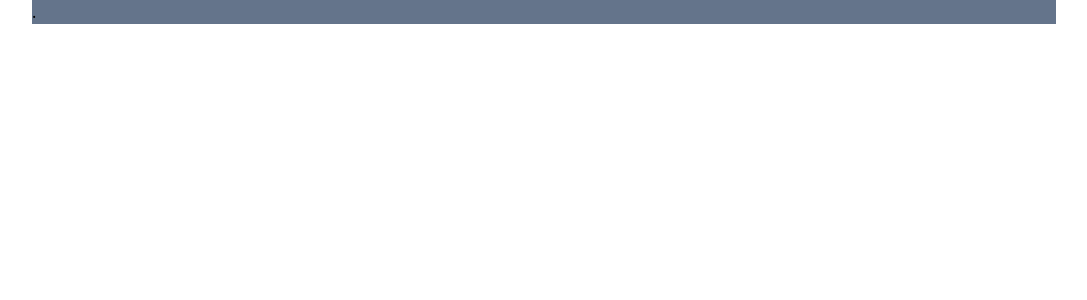
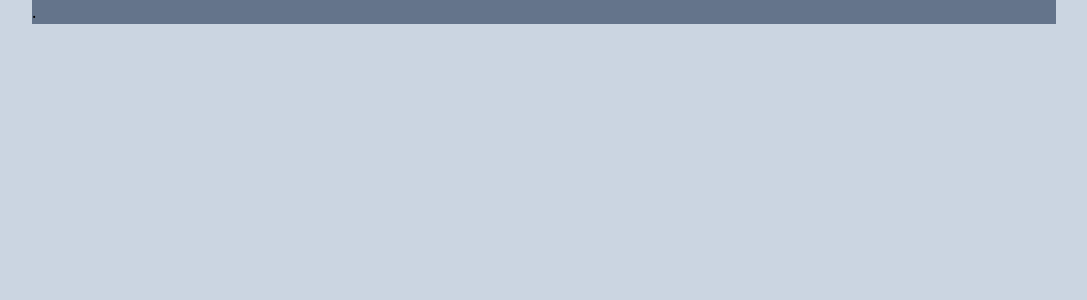
Before and after one commit to MAGHC/Next-blog-App, a Next.js app: page / in a window 1280 px wide. Shown: the top 300 px of the page, without its empty margins (96-1183 px from the left). Built offline with nearby package versions, Linux system fonts and the light colour scheme.

Commit message:
style: globalstyle, Layout 추가설정

```diff
--- a/src/components/Layout.tsx
+++ b/src/components/Layout.tsx
@@ -4,8 +4,8 @@ import MainHeader from './MainHeader';
 const Layout = ({ children }: { children: React.ReactNode }) => {
   return (
     <Fragment>
-      <MainHeader></MainHeader>
-      <main className=" mx-[8rem]">{children}</main>
+      {/* <MainHeader></MainHeader> */}
+      <main className="  mx-[8rem] h-full ">{children}</main>
     </Fragment>
   );
 };
--- a/src/styles/globals.css
+++ b/src/styles/globals.css
@@ -1,6 +1,7 @@
 @tailwind base;
 @tailwind components;
 @tailwind utilities;
+
 @import url('https://fonts.googleapis.com/css2?family=Noto+Sans+KR:wght@100;300;400;700&family=Poppins:ital,wght@1,700&family=Roboto:wght@100;300;500;700&display=swap');
 body {
   margin: 0;
@@ -9,4 +10,11 @@ body {
     sans-serif;
   -webkit-font-smoothing: antialiased;
   -moz-osx-font-smoothing: grayscale;
+  width: 100vw;
+  height: 100vh;
+  @apply bg-slate-300 flex flex-col items-center;
 }
+
+#__next {
+  @apply w-full h-full;
+}
```
